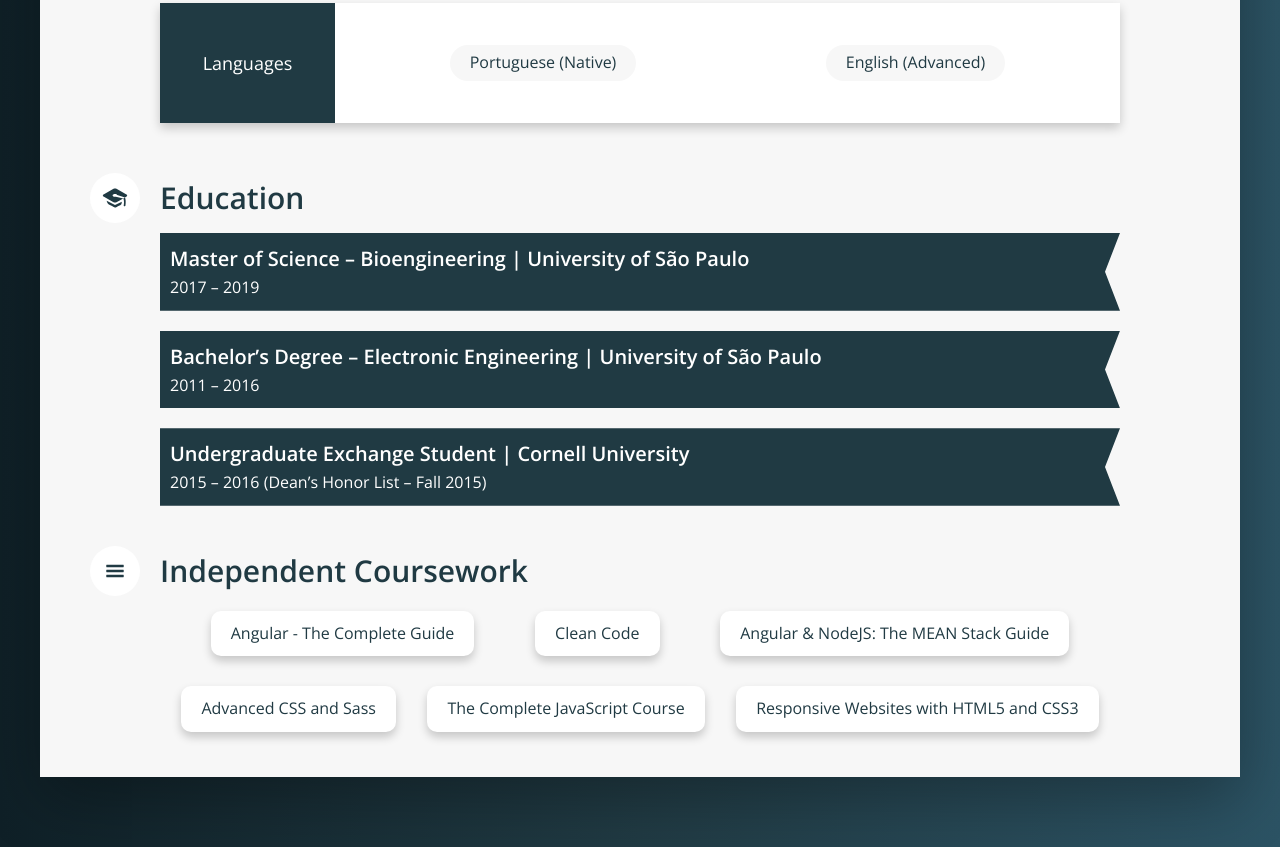
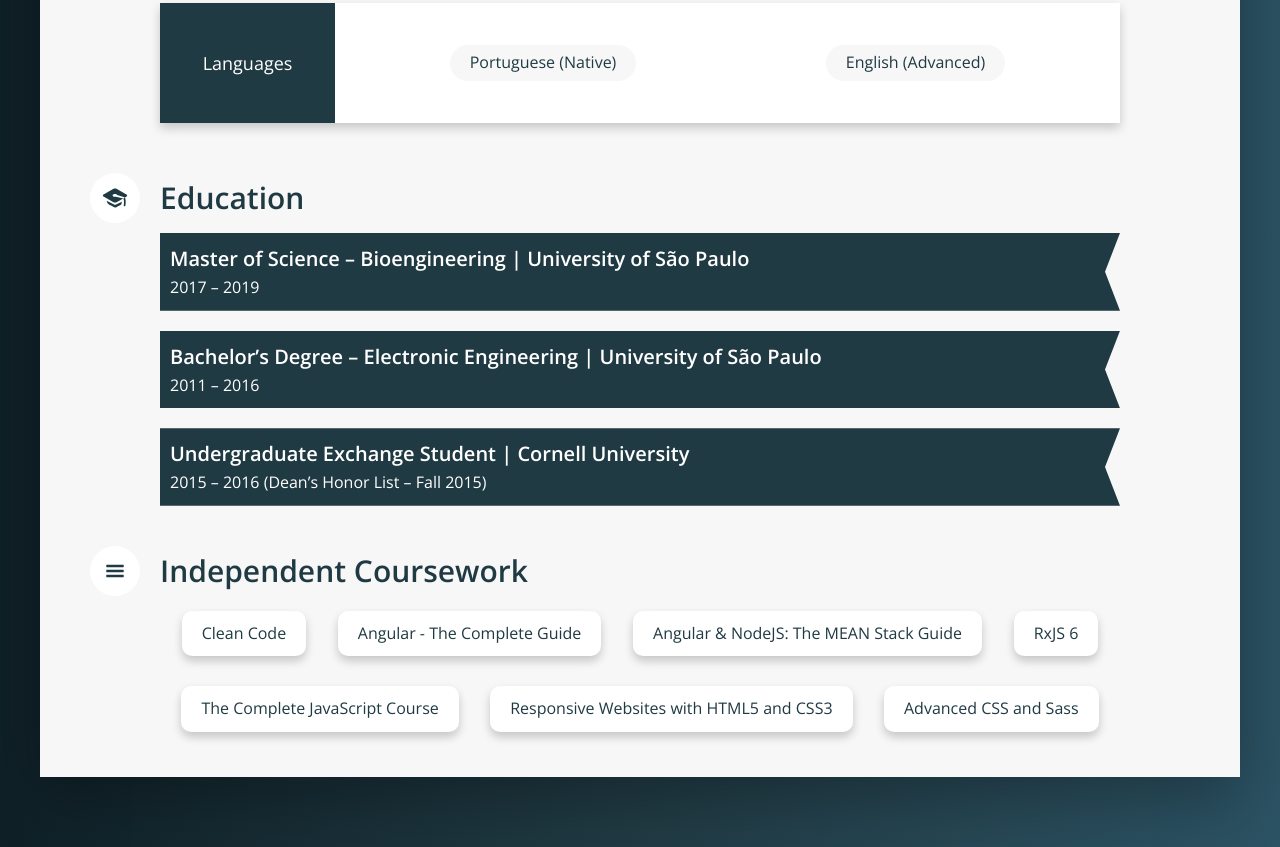
Before and after one commit to gus-c-oliveira/gus-c-oliveira.github.io, a website: page index.html in a window 1280 px wide. Shown: the part 2053-2900 px from the top of the page. Drawn offline with nearby package versions, Linux system fonts and the light colour scheme.

Commit message:
html: add rxjs course

```diff
--- a/index.html
+++ b/index.html
@@ -169,19 +169,19 @@
               <span class="courses__item">
                 <a
                   class="courses__link"
-                  href="https://www.udemy.com/course/the-complete-guide-to-angular-2/"
+                  href="https://www.udemy.com/course/writing-clean-code/"
                   target="blank"
                 >
-                  Angular - The Complete Guide
+                  Clean Code
                 </a>
               </span>
               <span class="courses__item">
                 <a
                   class="courses__link"
-                  href="https://www.udemy.com/course/writing-clean-code/"
+                  href="https://www.udemy.com/course/the-complete-guide-to-angular-2/"
                   target="blank"
                 >
-                  Clean Code
+                  Angular - The Complete Guide
                 </a>
               </span>
               <span class="courses__item">
@@ -196,10 +196,10 @@
               <span class="courses__item">
                 <a
                   class="courses__link"
-                  href="https://www.udemy.com/course/advanced-css-and-sass/"
+                  href="https://www.udemy.com/course/rxjs-course/"
                   target="blank"
                 >
-                  Advanced CSS and Sass
+                  RxJS 6
                 </a>
               </span>
               <span class="courses__item">
@@ -218,6 +218,15 @@
                   target="blank"
                 >
                   Responsive Websites with HTML5 and CSS3
+                </a>
+              </span>
+              <span class="courses__item">
+                <a
+                  class="courses__link"
+                  href="https://www.udemy.com/course/advanced-css-and-sass/"
+                  target="blank"
+                >
+                  Advanced CSS and Sass
                 </a>
               </span>
             </div>
```
